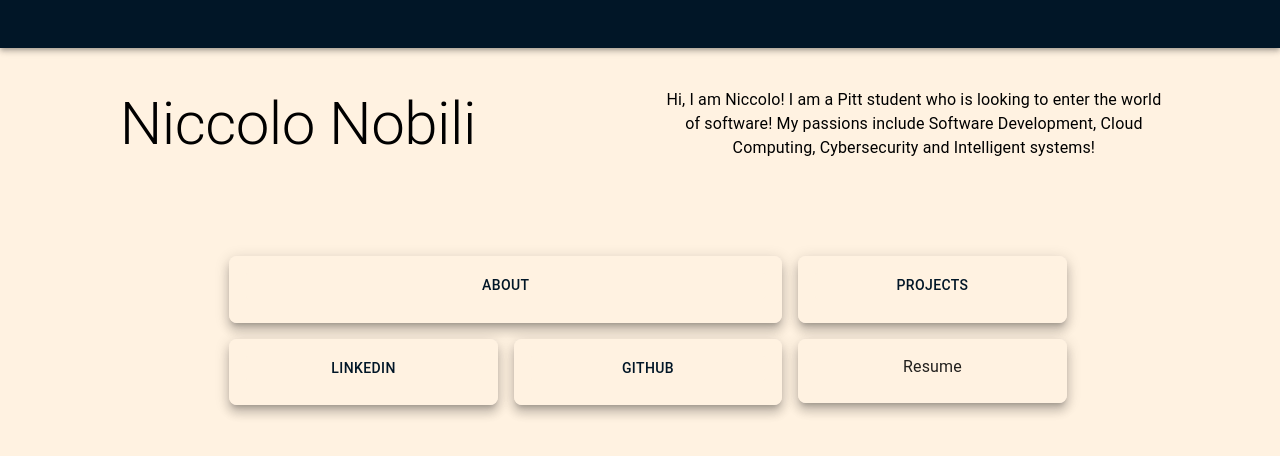
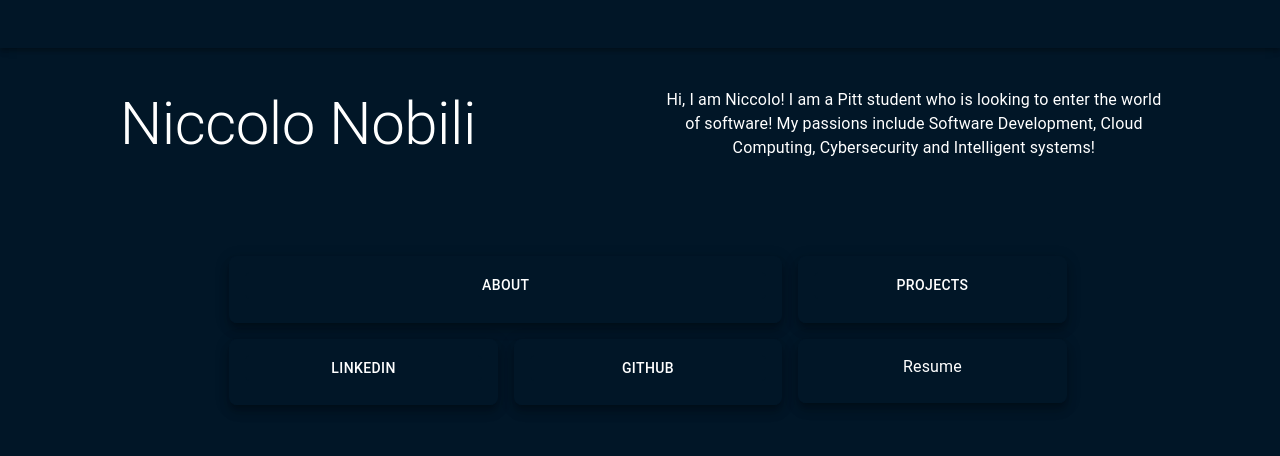
Before and after one commit to strobosco/personal-website, a Next.js app: page / in a window 1280 px wide. Shown: the top 456 px of the page. Built offline with nearby package versions, Linux system fonts and the light colour scheme.

Commit message:
Changed template

```diff
--- a/pages/index.tsx
+++ b/pages/index.tsx
@@ -17,7 +17,7 @@ const Home: NextPage = () => {
   return (
     <Box
       sx={{
-        backgroundColor: "#FFF2E1",
+        backgroundColor: "#011627",
       }}
     >
       <AppBar position="static">
@@ -35,7 +35,7 @@ const Home: NextPage = () => {
           variant="h2"
           component="div"
           sx={{
-            color: "black",
+            color: "white",
             flexGrow: 1,
             textAlign: "center",
             fontStyle: "normal",
@@ -48,7 +48,7 @@ const Home: NextPage = () => {
           variant="body1"
           component="div"
           sx={{
-            color: "black",
+            color: "white",
             flexGrow: 1,
             textAlign: "center",
             fontStyle: "normal",
@@ -74,14 +74,14 @@ const Home: NextPage = () => {
         }}
       >
         <Grid item xs={8}>
-          <Card raised={true} sx={{ bgcolor: "#FFF2E1", borderRadius: 2 }}>
-            <CardContent sx={{ textAlign: "center", bgcolor: "#FFF2E1" }}>
+          <Card raised={true} sx={{ bgcolor: "#011627", borderRadius: 2 }}>
+            <CardContent sx={{ textAlign: "center", bgcolor: "#011627" }}>
               <Link href="/about">
                 <Button
                   variant="outlined"
                   sx={{
-                    borderColor: "#FFF2E1",
-                    color: "#011627",
+                    borderColor: "#011627",
+                    color: "white",
                     width: "100%",
                     p: 0,
                   }}
@@ -93,14 +93,14 @@ const Home: NextPage = () => {
           </Card>
         </Grid>
         <Grid item xs={4}>
-          <Card raised={true} sx={{ bgcolor: "#FFF2E1", borderRadius: 2 }}>
-            <CardContent sx={{ textAlign: "center", bgcolor: "#FFF2E1" }}>
+          <Card raised={true} sx={{ bgcolor: "#011627", borderRadius: 2 }}>
+            <CardContent sx={{ textAlign: "center", bgcolor: "#011627" }}>
               <Link href="/projects">
                 <Button
                   variant="outlined"
                   sx={{
-                    borderColor: "#FFF2E1",
-                    color: "#011627",
+                    borderColor: "#011627",
+                    color: "white",
                     width: "100%",
                     p: 0,
                   }}
@@ -112,8 +112,8 @@ const Home: NextPage = () => {
           </Card>
         </Grid>
         <Grid item xs={4}>
-          <Card raised={true} sx={{ bgcolor: "#FFF2E1", borderRadius: 2 }}>
-            <CardContent sx={{ textAlign: "center", bgcolor: "#FFF2E1" }}>
+          <Card raised={true} sx={{ bgcolor: "#011627", borderRadius: 2 }}>
+            <CardContent sx={{ textAlign: "center", bgcolor: "#011627" }}>
               <a
                 href="https://www.linkedin.com/in/niccolonobili/"
                 target="_blank"
@@ -122,8 +122,8 @@ const Home: NextPage = () => {
                 <Button
                   variant="outlined"
                   sx={{
-                    borderColor: "#FFF2E1",
-                    color: "#011627",
+                    borderColor: "#011627",
+                    color: "white",
                     width: "100%",
                     p: 0,
                   }}
@@ -135,8 +135,8 @@ const Home: NextPage = () => {
           </Card>
         </Grid>
         <Grid item xs={4}>
-          <Card raised={true} sx={{ bgcolor: "#FFF2E1", borderRadius: 2 }}>
-            <CardContent sx={{ textAlign: "center", bgcolor: "#FFF2E1" }}>
+          <Card raised={true} sx={{ bgcolor: "#011627", borderRadius: 2 }}>
+            <CardContent sx={{ textAlign: "center", bgcolor: "#011627" }}>
               <a
                 href="https://github.com/strobosco"
                 target="_blank"
@@ -145,8 +145,8 @@ const Home: NextPage = () => {
                 <Button
                   variant="outlined"
                   sx={{
-                    borderColor: "#FFF2E1",
-                    color: "#011627",
+                    borderColor: "#011627",
+                    color: "white",
                     width: "100%",
                     p: 0,
                   }}
@@ -158,8 +158,10 @@ const Home: NextPage = () => {
           </Card>
         </Grid>
         <Grid item xs={4}>
-          <Card raised={true} sx={{ bgcolor: "#FFF2E1", borderRadius: 2 }}>
-            <CardContent sx={{ textAlign: "center", bgcolor: "#FFF2E1" }}>
+          <Card raised={true} sx={{ bgcolor: "#011627", borderRadius: 2 }}>
+            <CardContent
+              sx={{ textAlign: "center", bgcolor: "#011627", color: "white" }}
+            >
               <Typography>Resume</Typography>
             </CardContent>
           </Card>
--- a/styles/globals.css
+++ b/styles/globals.css
@@ -2,7 +2,7 @@ html,
 body {
   padding: 0;
   margin: 0;
-  background-color: #fff2e1;
+  background-color: #011627;
   font-family: -apple-system, BlinkMacSystemFont, Segoe UI, Roboto, Oxygen,
     Ubuntu, Cantarell, Fira Sans, Droid Sans, Helvetica Neue, sans-serif;
 }
```
